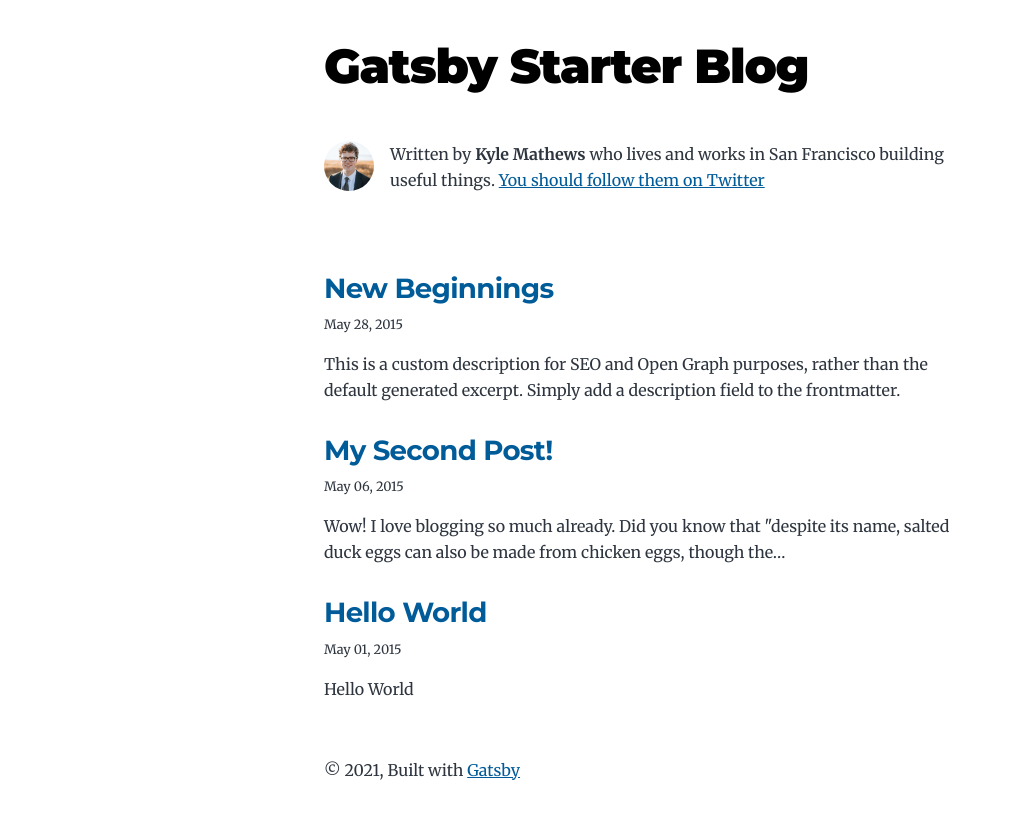
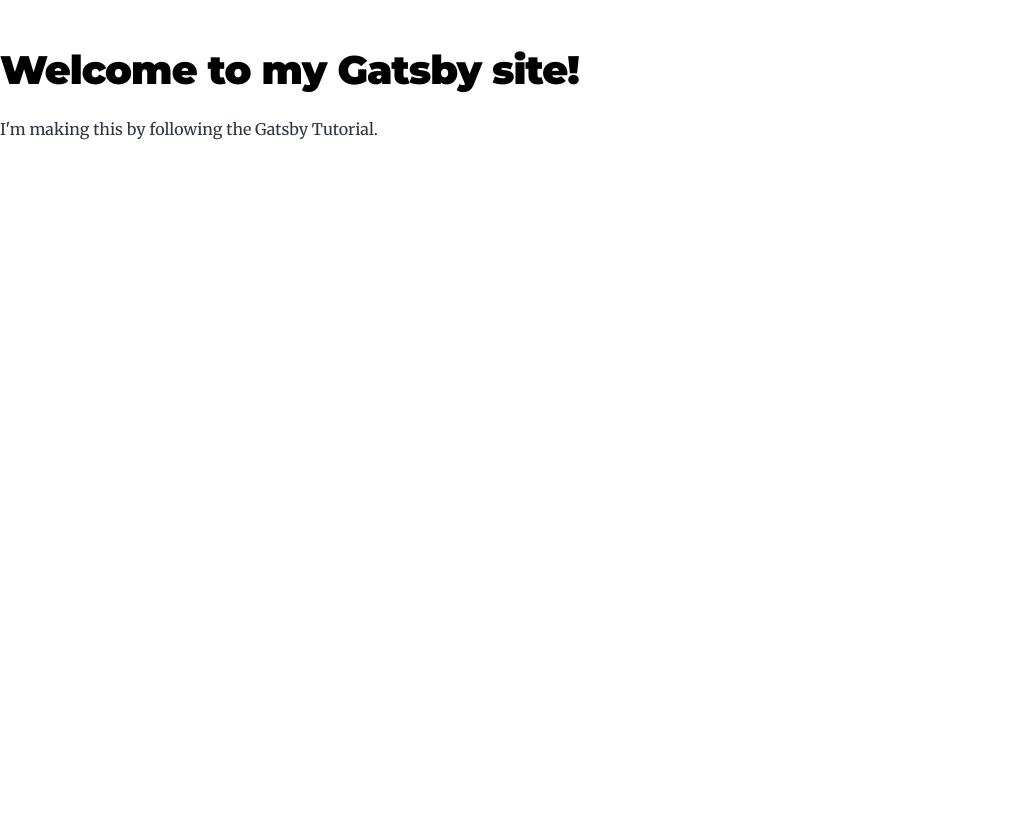
Before and after one commit to pyrhaa/my-gatsby-blog, a Gatsby site: page / in a window 1280 px wide. Shown: the whole page, without its empty margins (0-1012 px from the left). Built offline with nearby package versions, Linux system fonts and the light colour scheme; Gatsby itself is replaced by a stand-in of ours.

Commit message:
in progress

```diff
--- a/src/pages/index.js
+++ b/src/pages/index.js
@@ -1,89 +1,16 @@
+// Step 1: Import React
 import * as React from "react"
-import { Link, graphql } from "gatsby"
 
-import Bio from "../components/bio"
-import Layout from "../components/layout"
-import Seo from "../components/seo"
-
-const BlogIndex = ({ data, location }) => {
-  const siteTitle = data.site.siteMetadata?.title || `Title`
-  const posts = data.allMarkdownRemark.nodes
-
-  if (posts.length === 0) {
-    return (
-      <Layout location={location} title={siteTitle}>
-        <Seo title="All posts" />
-        <Bio />
-        <p>
-          No blog posts found. Add markdown posts to "content/blog" (or the
-          directory you specified for the "gatsby-source-filesystem" plugin in
-          gatsby-config.js).
-        </p>
-      </Layout>
-    )
-  }
-
+// Step 2: Define your component
+const IndexPage = () => {
   return (
-    <Layout location={location} title={siteTitle}>
-      <Seo title="All posts" />
-      <Bio />
-      <ol style={{ listStyle: `none` }}>
-        {posts.map(post => {
-          const title = post.frontmatter.title || post.fields.slug
-
-          return (
-            <li key={post.fields.slug}>
-              <article
-                className="post-list-item"
-                itemScope
-                itemType="http://schema.org/Article"
-              >
-                <header>
-                  <h2>
-                    <Link to={post.fields.slug} itemProp="url">
-                      <span itemProp="headline">{title}</span>
-                    </Link>
-                  </h2>
-                  <small>{post.frontmatter.date}</small>
-                </header>
-                <section>
-                  <p
-                    dangerouslySetInnerHTML={{
-                      __html: post.frontmatter.description || post.excerpt,
-                    }}
-                    itemProp="description"
-                  />
-                </section>
-              </article>
-            </li>
-          )
-        })}
-      </ol>
-    </Layout>
+    <main>
+      <title>Home Page</title>
+      <h1>Welcome to my Gatsby site!</h1>
+      <p>I'm making this by following the Gatsby Tutorial.</p>
+    </main>
   )
 }
 
-export default BlogIndex
-
-export const pageQuery = graphql`
-  query {
-    site {
-      siteMetadata {
-        title
-      }
-    }
-    allMarkdownRemark(sort: { fields: [frontmatter___date], order: DESC }) {
-      nodes {
-        excerpt
-        fields {
-          slug
-        }
-        frontmatter {
-          date(formatString: "MMMM DD, YYYY")
-          title
-          description
-        }
-      }
-    }
-  }
-`
+// Step 3: Export your component
+export default IndexPage
```
Also changed, not shown: src/components/my-component.js (added, +12 -0 lines), src/pages/about.js (added, +18 -0 lines).
